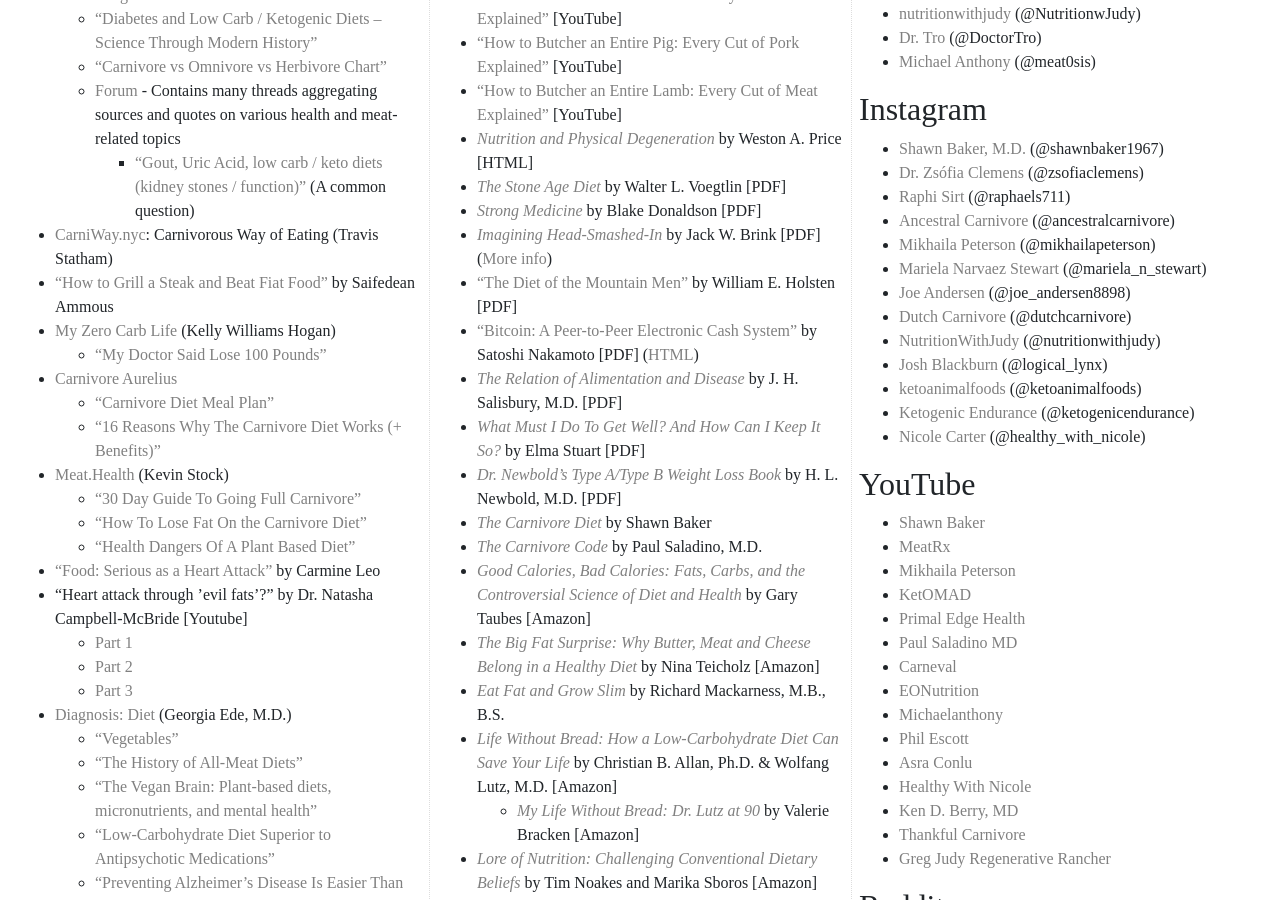
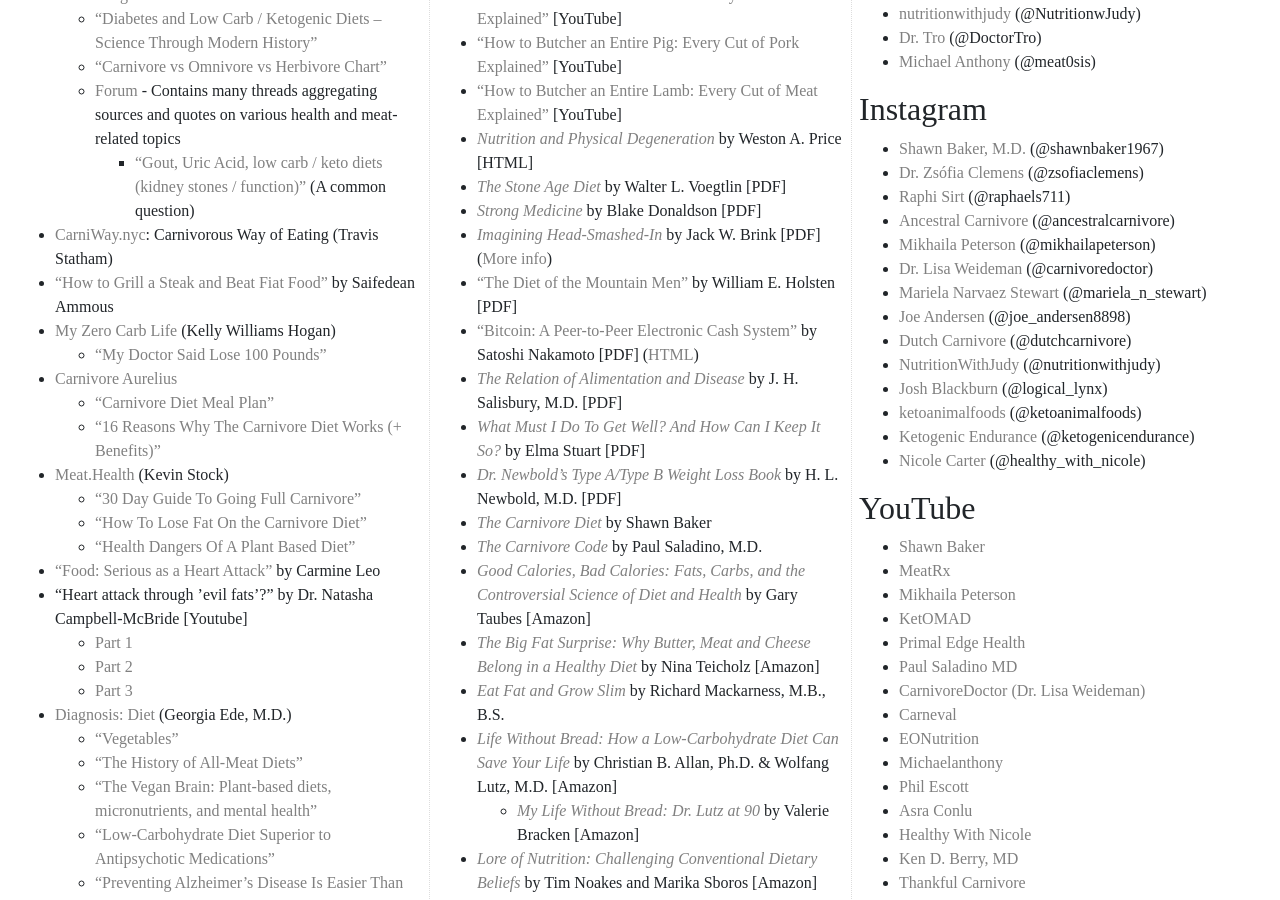
Before and after one commit to bitstein/justmeat.co, a Jekyll site: the page built from index.md, in a window 1280 px wide and 900 px high, scrolled down 1297 px. Built offline with Jekyll 4.4.1, drawn with Linux system fonts in a browser that asks for light colours; nearby versions of some CDN libraries; some web fonts are replaced.

Commit message:
Update index

```diff
--- a/index.md
+++ b/index.md
@@ -191,6 +191,7 @@
 * [Raphi Sirt](https://www.instagram.com/raphaels711/) (@raphaels711)
 * [Ancestral Carnivore](https://www.instagram.com/ancestralcarnivore/) (@ancestralcarnivore)
 * [Mikhaila Peterson](https://www.instagram.com/mikhailapeterson/) (@mikhailapeterson)
+* [Dr. Lisa Weideman](https://www.instagram.com/carnivoredoctor/) (@carnivoredoctor)
 * [Mariela Narvaez Stewart](https://www.instagram.com/mariela_n_stewart/) (@mariela_n_stewart)
 * [Joe Andersen](https://www.instagram.com/joe_andersen8898/) (@joe_andersen8898)
 * [Dutch Carnivore](https://www.instagram.com/dutchcarnivore/) (@dutchcarnivore)
@@ -208,6 +209,7 @@
 * [KetOMAD](https://www.youtube.com/channel/UCR3lAJ0iHpW5FopzckSJRfQ)
 * [Primal Edge Health](https://www.youtube.com/user/PrimalEdgeHealth)
 * [Paul Saladino MD](https://www.youtube.com/channel/UCgBg0LcHfnJDPmFTTf677Pw/)
+* [CarnivoreDoctor (Dr. Lisa Weideman)](https://www.youtube.com/channel/UCklE8NA93P7aU3bxM2BJlOg)
 * [Carneval](https://www.youtube.com/channel/UCngtlLz7xTfiEAsDU-HrnBg/)
 * [EONutrition](https://www.youtube.com/channel/UCFqXidfUsI0vm73xsBMIQdQ/)
 * [Michaelanthony](https://www.youtube.com/channel/UCf6KKvTXvVzKru76pNbABhA)
```
